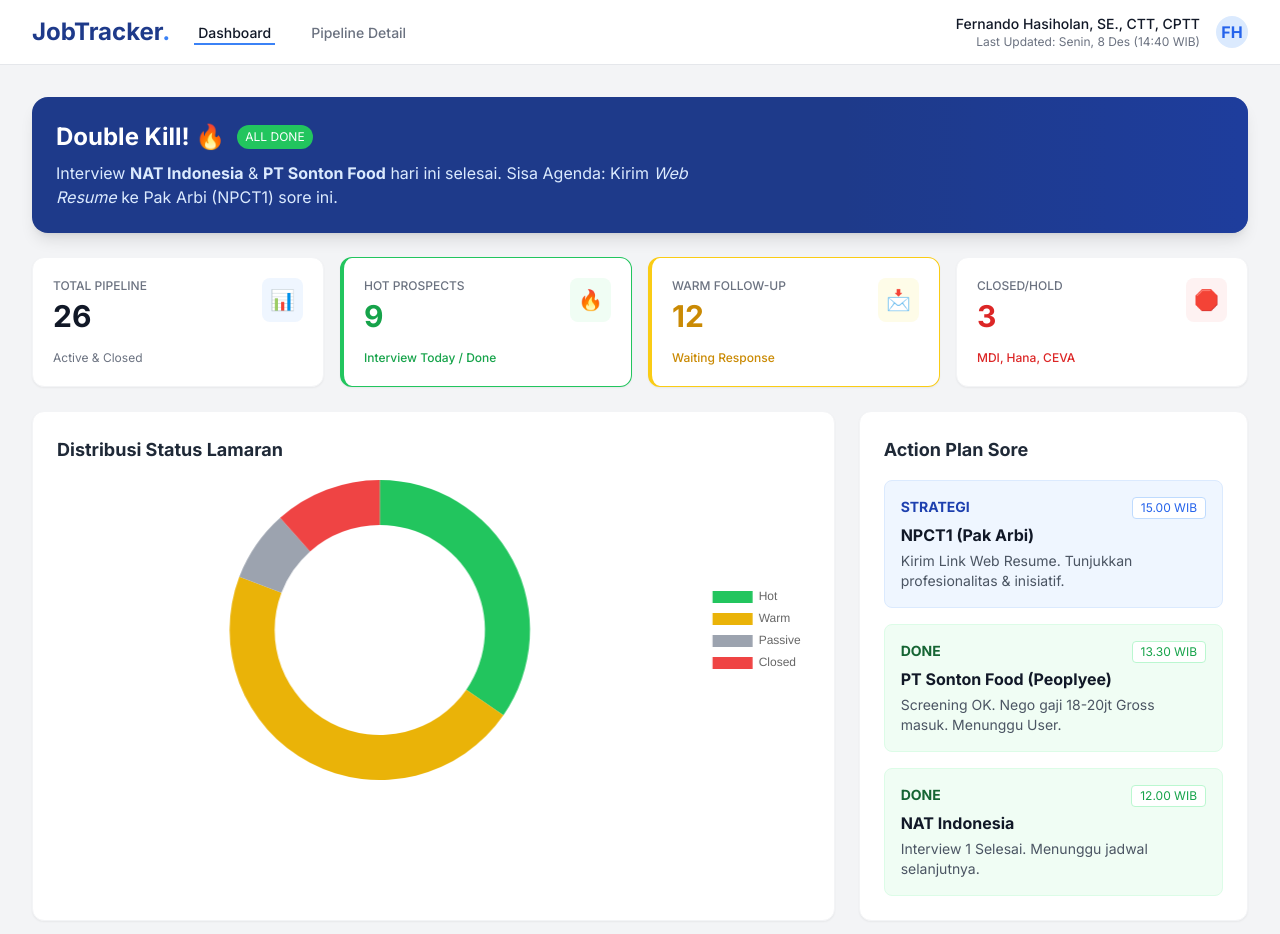
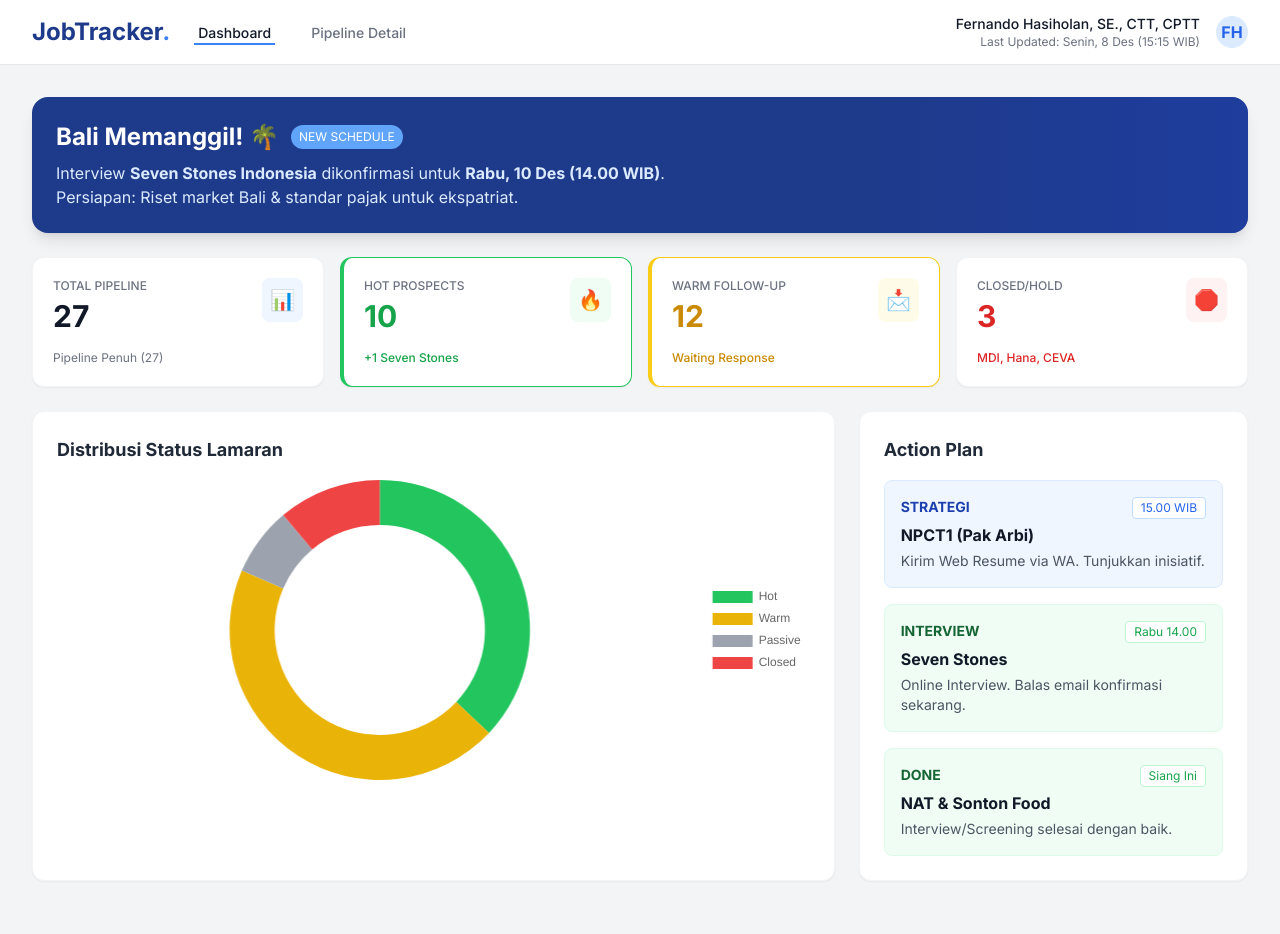
Before and after one commit to yomanjamaica/lamaran-dashboard, a plain HTML site: page index.html in a window 1280 px wide. After the commit the page ends 913 px from the top, so only its background shows below. Drawn offline with nearby package versions, Linux system fonts and the light colour scheme.

Commit message:
Update index.html

```diff
--- a/index.html
+++ b/index.html
@@ -16,14 +16,11 @@
         .chart-container { position: relative; width: 100%; max-width: 100%; height: 300px; margin: auto; }
         .status-pill { transition: all 0.2s ease; }
         .status-pill:hover { transform: scale(1.05); }
-        .blink { animation: blinker 1.5s linear infinite; }
-        @keyframes blinker { 50% { opacity: 0; } }
     </style>
     <!-- Chosen Palette: Professional Blue-Grey with Semantic Status Colors -->
     <!-- Application Structure Plan: Dashboard layout updated.
-         - Updated Peoplyee to PT Sonton Food Indonesia (Screening Done).
-         - Updated NAT Indonesia to Interview 1 Done.
-         - Total Pipeline: 25.
+         - Corrected Seven Stones to INTERVIEW SCHEDULED (Wed 10 Dec).
+         - Total Pipeline: 27.
     -->
 </head>
 <body class="text-gray-800">
@@ -41,7 +38,7 @@
                 <div class="flex items-center">
                     <div class="text-right mr-4 hidden sm:block">
                         <p class="text-sm font-medium text-gray-900">Fernando Hasiholan, SE., CTT, CPTT</p>
-                        <p class="text-xs text-gray-500">Last Updated: Senin, 8 Des (14:40 WIB)</p>
+                        <p class="text-xs text-gray-500">Last Updated: Senin, 8 Des (15:15 WIB)</p>
                     </div>
                     <div class="h-8 w-8 rounded-full bg-blue-100 flex items-center justify-center text-blue-600 font-bold">FH</div>
                 </div>
@@ -55,12 +52,12 @@
             <div class="bg-blue-900 rounded-2xl p-6 text-white shadow-lg relative overflow-hidden">
                 <div class="relative z-10">
                     <div class="flex items-center gap-3 mb-2">
-                        <h1 class="text-2xl font-bold">Double Kill! 🔥</h1>
-                        <span class="bg-green-500 text-white text-xs px-2 py-1 rounded-full">ALL DONE</span>
+                        <h1 class="text-2xl font-bold">Bali Memanggil! 🌴</h1>
+                        <span class="bg-blue-400 text-white text-xs px-2 py-1 rounded-full">NEW SCHEDULE</span>
                     </div>
                     <p class="text-blue-100 max-w-2xl">
-                        Interview <strong>NAT Indonesia</strong> & <strong>PT Sonton Food</strong> hari ini selesai.
-                        Sisa Agenda: Kirim <em>Web Resume</em> ke Pak Arbi (NPCT1) sore ini.
+                        Interview <strong>Seven Stones Indonesia</strong> dikonfirmasi untuk <strong>Rabu, 10 Des (14.00 WIB)</strong>.
+                        Persiapan: Riset market Bali & standar pajak untuk ekspatriat.
                     </p>
                 </div>
                 <div class="absolute right-0 top-0 h-full w-1/3 bg-gradient-to-l from-blue-800 to-transparent opacity-50"></div>
@@ -73,14 +70,14 @@
                         <div><p class="text-xs font-medium text-gray-500 uppercase">Total Pipeline</p><h3 class="text-3xl font-bold text-gray-900 mt-1" id="kpi-total">0</h3></div>
                         <div class="p-2 bg-blue-50 rounded-lg text-blue-600"><span class="text-xl">📊</span></div>
                     </div>
-                    <div class="mt-4 text-xs text-gray-500">Active & Closed</div>
+                    <div class="mt-4 text-xs text-gray-500">Pipeline Penuh (27)</div>
                 </div>
                 <div class="bg-white rounded-xl p-5 shadow-sm border border-l-4 border-green-500 hover:shadow-md transition-shadow">
                     <div class="flex justify-between items-start">
                         <div><p class="text-xs font-medium text-gray-500 uppercase">Hot Prospects</p><h3 class="text-3xl font-bold text-green-600 mt-1" id="kpi-hot">0</h3></div>
                         <div class="p-2 bg-green-50 rounded-lg text-green-600"><span class="text-xl">🔥</span></div>
                     </div>
-                    <div class="mt-4 text-xs text-green-600 font-medium">Interview Today / Done</div>
+                    <div class="mt-4 text-xs text-green-600 font-medium">+1 Seven Stones</div>
                 </div>
                 <div class="bg-white rounded-xl p-5 shadow-sm border border-l-4 border-yellow-400 hover:shadow-md transition-shadow">
                     <div class="flex justify-between items-start">
@@ -105,22 +102,22 @@
                     <div class="chart-container"><canvas id="pipelineChart"></canvas></div>
                 </div>
                 <div class="bg-white rounded-xl shadow-sm border border-gray-100 p-6">
-                    <h3 class="text-lg font-bold text-gray-800 mb-4 flex items-center">Action Plan Sore</h3>
+                    <h3 class="text-lg font-bold text-gray-800 mb-4 flex items-center">Action Plan</h3>
                     <div class="space-y-4">
                         <div class="p-4 bg-blue-50 border border-blue-100 rounded-lg">
                             <div class="flex justify-between mb-1"><span class="font-bold text-blue-800 text-sm">STRATEGI</span><span class="text-xs text-blue-600 bg-white px-2 py-0.5 rounded border border-blue-200">15.00 WIB</span></div>
                             <h4 class="font-bold text-gray-900">NPCT1 (Pak Arbi)</h4>
-                            <p class="text-sm text-gray-600 mt-1">Kirim Link Web Resume. Tunjukkan profesionalitas & inisiatif.</p>
+                            <p class="text-sm text-gray-600 mt-1">Kirim Web Resume via WA. Tunjukkan inisiatif.</p>
                         </div>
                         <div class="p-4 bg-green-50 border border-green-100 rounded-lg">
-                            <div class="flex justify-between mb-1"><span class="font-bold text-green-800 text-sm">DONE</span><span class="text-xs text-green-600 bg-white px-2 py-0.5 rounded border border-green-200">13.30 WIB</span></div>
-                            <h4 class="font-bold text-gray-900">PT Sonton Food (Peoplyee)</h4>
-                            <p class="text-sm text-gray-600 mt-1">Screening OK. Nego gaji 18-20jt Gross masuk. Menunggu User.</p>
+                            <div class="flex justify-between mb-1"><span class="font-bold text-green-800 text-sm">INTERVIEW</span><span class="text-xs text-green-600 bg-white px-2 py-0.5 rounded border border-green-200">Rabu 14.00</span></div>
+                            <h4 class="font-bold text-gray-900">Seven Stones</h4>
+                            <p class="text-sm text-gray-600 mt-1">Online Interview. Balas email konfirmasi sekarang.</p>
                         </div>
                         <div class="p-4 bg-green-50 border border-green-100 rounded-lg">
-                            <div class="flex justify-between mb-1"><span class="font-bold text-green-800 text-sm">DONE</span><span class="text-xs text-green-600 bg-white px-2 py-0.5 rounded border border-green-200">12.00 WIB</span></div>
-                            <h4 class="font-bold text-gray-900">NAT Indonesia</h4>
-                            <p class="text-sm text-gray-600 mt-1">Interview 1 Selesai. Menunggu jadwal selanjutnya.</p>
+                            <div class="flex justify-between mb-1"><span class="font-bold text-green-800 text-sm">DONE</span><span class="text-xs text-green-600 bg-white px-2 py-0.5 rounded border border-green-200">Siang Ini</span></div>
+                            <h4 class="font-bold text-gray-900">NAT & Sonton Food</h4>
+                            <p class="text-sm text-gray-600 mt-1">Interview/Screening selesai dengan baik.</p>
                         </div>
                     </div>
                 </div>
@@ -160,36 +157,37 @@
 
     <script>
         const applications = [
-            // HOT PROSPECTS (9 Total)
-            { date: "08 Des", company: "PT Sonton Food (via Peoplyee)", position: "Acc & Tax Jr. Mgr", contact: "Bu Ajeng", status: "🟢 SCREENING DONE", detail: "Nego Gaji 18-20jt Gross. Lokasi: Cikarang.", action: "Tunggu Jadwal User", group: "hot" },
-            { date: "08 Des", company: "NAT Indonesia", position: "FTA Supervisor", contact: "Pak Fenton", status: "🟢 INTERVIEW 1 DONE", detail: "Requested Title upgrade to Manager. Waiting for next step.", action: "Tunggu Jadwal", group: "hot" },
-            { date: "05 Des", company: "SKINTIFIC", position: "Accounting Mgr", contact: "Bu Fathia", status: "💎 SCREENING DONE", detail: "Screening questions dijawab. Menunggu review HR.", action: "Tunggu Respon HR", group: "hot" },
+            // HOT PROSPECTS (10 Total)
+            { date: "09 Des", company: "Seven Stones (Bali)", position: "FAT Manager", contact: "Bu Siska", status: "🟢 INTERVIEW ONLINE", detail: "Rabu, 10 Des (14.00 WIB)", action: "Konfirmasi Hadir", group: "hot" },
+            { date: "08 Des", company: "PT Sonton Food", position: "Acc & Tax Jr. Mgr", contact: "Bu Ajeng", status: "🟢 SCREENING DONE", detail: "Nego Gaji 18-20jt Gross. Lokasi: Cikarang.", action: "Tunggu Jadwal User", group: "hot" },
+            { date: "08 Des", company: "NAT Indonesia", position: "FTA Supervisor", contact: "Pak Fenton", status: "🟢 INTERVIEW 1 DONE", detail: "Requested Title upgrade to Manager.", action: "Tunggu Jadwal", group: "hot" },
+            { date: "05 Des", company: "SKINTIFIC", position: "Accounting Mgr", contact: "Bu Fathia", status: "💎 SCREENING DONE", detail: "Screening questions dijawab.", action: "Tunggu Respon HR", group: "hot" },
             { date: "04 Des", company: "Kirim Kirim ID", position: "FAT Manager", contact: "Pak Andrew", status: "💎 FOUNDER DONE", detail: "Interview Offline Selesai (5 Des). Nego Gaji 20jt Nett.", action: "Tunggu Info HR", group: "hot" },
-            { date: "28 Nov", company: "PT Citarasa Kuliner", position: "Finance Mgr", contact: "Bu Izmi", status: "🟢 HR DONE", detail: "HR Interview Selesai. Next: Psikotes.", action: "Tunggu Jadwal Tes", group: "hot" },
-            { date: "27 Nov", company: "PT AQS Group", position: "Finance Mgr", contact: "Bu Maygan", status: "🟢 ON TRACK", detail: "Menunggu feedback klien (Tes Selesai)", action: "Tunggu Info Chat", group: "hot" },
+            { date: "28 Nov", company: "PT Citarasa Kuliner", position: "Finance Mgr", contact: "Bu Izmi", status: "🟢 HR DONE", detail: "Next: Psikotes.", action: "Tunggu Jadwal Tes", group: "hot" },
+            { date: "27 Nov", company: "PT AQS Group", position: "Finance Mgr", contact: "Bu Maygan", status: "🟢 ON TRACK", detail: "Menunggu feedback klien.", action: "Tunggu Info Chat", group: "hot" },
             { date: "25 Nov", company: "ProEd Global", position: "Fin. Controller", contact: "Pak Nyoman", status: "⏳ WAITING RESULT", detail: "Menunggu hasil Online Test", action: "Cek LinkedIn", group: "hot" },
             { date: "14 Nov", company: "PT LinkIT 360", position: "CFO", contact: "Qikan", status: "⏳ WAITING RESULT", detail: "Menunggu hasil Retake Psikotes", action: "Cek WA Berkala", group: "hot" },
             { date: "13 Nov", company: "PT Beeme", position: "FAT Manager", contact: "Pak Ari", status: "⏳ WAITING RESULT", detail: "Menunggu hasil Psikotes", action: "Cek WA Berkala", group: "hot" },
 
             // WARM FOLLOW-UP (12 Total)
-            { date: "08 Des", company: "NPCT1", position: "Acc. Executive", contact: "Pak Arbi", status: "💎 VIP REFERRAL", detail: "Rencana kirim Web Resume sore ini.", action: "Kirim Web Resume (Value Add)", group: "warm" },
+            { date: "08 Des", company: "NPCT1", position: "Acc. Executive", contact: "Pak Arbi", status: "💎 VIP REFERRAL", detail: "Rencana kirim Web Resume sore ini.", action: "Kirim Web Resume", group: "warm" },
             { date: "05 Des", company: "PT Yobel Sandang", position: "Posisi TBC", contact: "HR Team", status: "📩 NEGO JADWAL", detail: "Menunggu konfirmasi Online Test/Reschedule.", action: "Follow Up", group: "warm" },
-            { date: "28 Nov", company: "SML (Semarang)", position: "F&A Manager", contact: "Bu Debby", status: "📩 CHAT TERKIRIM", detail: "Konfirmasi email via LinkedIn (3 Des)", action: "Pantau LinkedIn", group: "warm" },
+            { date: "28 Nov", company: "SML (Semarang)", position: "F&A Manager", contact: "Bu Debby", status: "📩 CHAT TERKIRIM", detail: "Konfirmasi email (3 Des)", action: "Pantau LinkedIn", group: "warm" },
             { date: "27 Nov", company: "PT Capitol Group", position: "FAM / Chief FA", contact: "Bu Tata", status: "📩 CHAT TERKIRIM", detail: "Menyundul lamaran email (2 Des)", action: "Pantau LinkedIn", group: "warm" },
-            { date: "27 Nov", company: "Louis Kienne", position: "Chief Acc.", contact: "Bu Dewi", status: "📩 CHAT TERKIRIM", detail: "Konfirmasi email via LinkedIn (3 Des)", action: "Pantau LinkedIn", group: "warm" },
-            { date: "25 Nov", company: "Rascal Republic", position: "Group Mgr", contact: "Daniel", status: "⏳ UNDER REVIEW", detail: "Daniel: App is with team for review", action: "Tunggu Kabar", group: "warm" },
-            { date: "25 Nov", company: "Lancesoft Ind.", position: "F&A Manager", contact: "Bu Mutiara", status: "📩 CHAT TERKIRIM", detail: "Menanyakan kelanjutan short call (3 Des)", action: "Tunggu Respon", group: "warm" },
-            { date: "21 Nov", company: "Farrasindo Group", position: "Sr. Mgr Fin", contact: "Bu Asty", status: "📩 CHAT TERKIRIM (5 Des)", detail: "Follow-up lamaran email 21 Nov", action: "Tunggu Balasan", group: "warm" },
-            { date: "17 Nov", company: "Youvit", position: "Jr. Acc Mgr", contact: "Pak Rifai", status: "📩 CHAT TERKIRIM", detail: "Meminta kepastian pasca Interview User (2 Des)", action: "Tunggu Respon", group: "warm" },
-            { date: "14 Nov", company: "Lalamove", position: "Finance Mgr", contact: "Pak Rizky", status: "📩 CHAT TERKIRIM", detail: "\"Final Check\" kepastian status (4 Des)", action: "Tunggu 2-3 Hari", group: "warm" },
-            { date: "21 Okt", company: "AEON Credit", position: "Tax Section", contact: "Bu Vadia", status: "📩 CHAT TERKIRIM", detail: "Menagih janji HR Interview (4 Des)", action: "Tunggu Balasan", group: "warm" },
-            { date: "16 Okt", company: "Wingstop", position: "F&A", contact: "Bu Atika", status: "📩 CHAT TERKIRIM", detail: "Menanyakan kepastian status (4 Des)", action: "Tunggu Balasan", group: "warm" },
+            { date: "27 Nov", company: "Louis Kienne", position: "Chief Acc.", contact: "Bu Dewi", status: "📩 CHAT TERKIRIM", detail: "Konfirmasi email (3 Des)", action: "Pantau LinkedIn", group: "warm" },
+            { date: "25 Nov", company: "Rascal Republic", position: "Group Mgr", contact: "Daniel", status: "⏳ UNDER REVIEW", detail: "App is with team for review", action: "Tunggu Kabar", group: "warm" },
+            { date: "25 Nov", company: "Lancesoft Ind.", position: "F&A Manager", contact: "Bu Mutiara", status: "📩 CHAT TERKIRIM", detail: "Follow up (3 Des)", action: "Tunggu Respon", group: "warm" },
+            { date: "21 Nov", company: "Farrasindo Group", position: "Sr. Mgr Fin", contact: "Bu Asty", status: "📩 CHAT TERKIRIM (5 Des)", detail: "Follow-up lamaran 21 Nov", action: "Tunggu Balasan", group: "warm" },
+            { date: "17 Nov", company: "Youvit", position: "Jr. Acc Mgr", contact: "Pak Rifai", status: "📩 CHAT TERKIRIM", detail: "Follow up (2 Des)", action: "Tunggu Respon", group: "warm" },
+            { date: "14 Nov", company: "Lalamove", position: "Finance Mgr", contact: "Pak Rizky", status: "📩 CHAT TERKIRIM", detail: "\"Final Check\" (4 Des)", action: "Tunggu 2-3 Hari", group: "warm" },
+            { date: "21 Okt", company: "AEON Credit", position: "Tax Section", contact: "Bu Vadia", status: "📩 CHAT TERKIRIM", detail: "Menagih janji HR (4 Des)", action: "Tunggu Balasan", group: "warm" },
+            { date: "16 Okt", company: "Wingstop", position: "F&A", contact: "Bu Atika", status: "📩 CHAT TERKIRIM", detail: "Menanyakan status (4 Des)", action: "Tunggu Balasan", group: "warm" },
 
             // PASSIVE
             { date: "23 Nov", company: "Kreston Ind.", position: "Assoc. Tax Mgr", contact: "Bu Liya", status: "⚪ NO NEWS", group: "passive" },
             { date: "12 Nov", company: "Mitsui & Co.", position: "Finance Mgr", contact: "Bu Deta", status: "⏳ WAITING USER", group: "passive" },
 
-            // CLOSED
+            // CLOSED (3 Total)
             { date: "13 Nov", company: "PT Hana Fashion", position: "Fin/Acc Mgr", contact: "HR", status: "🛑 ON HOLD", group: "closed" },
             { date: "08 Nov", company: "MDI", position: "Acc & Tax Mgr", contact: "Bu Tasya", status: "🛑 REJECTED", group: "closed" },
             { date: "09 Okt", company: "CEVA Air Ocean", position: "Tax Spv", contact: "Bu Arli", status: "🛑 ON HOLD", group: "closed" }
```
